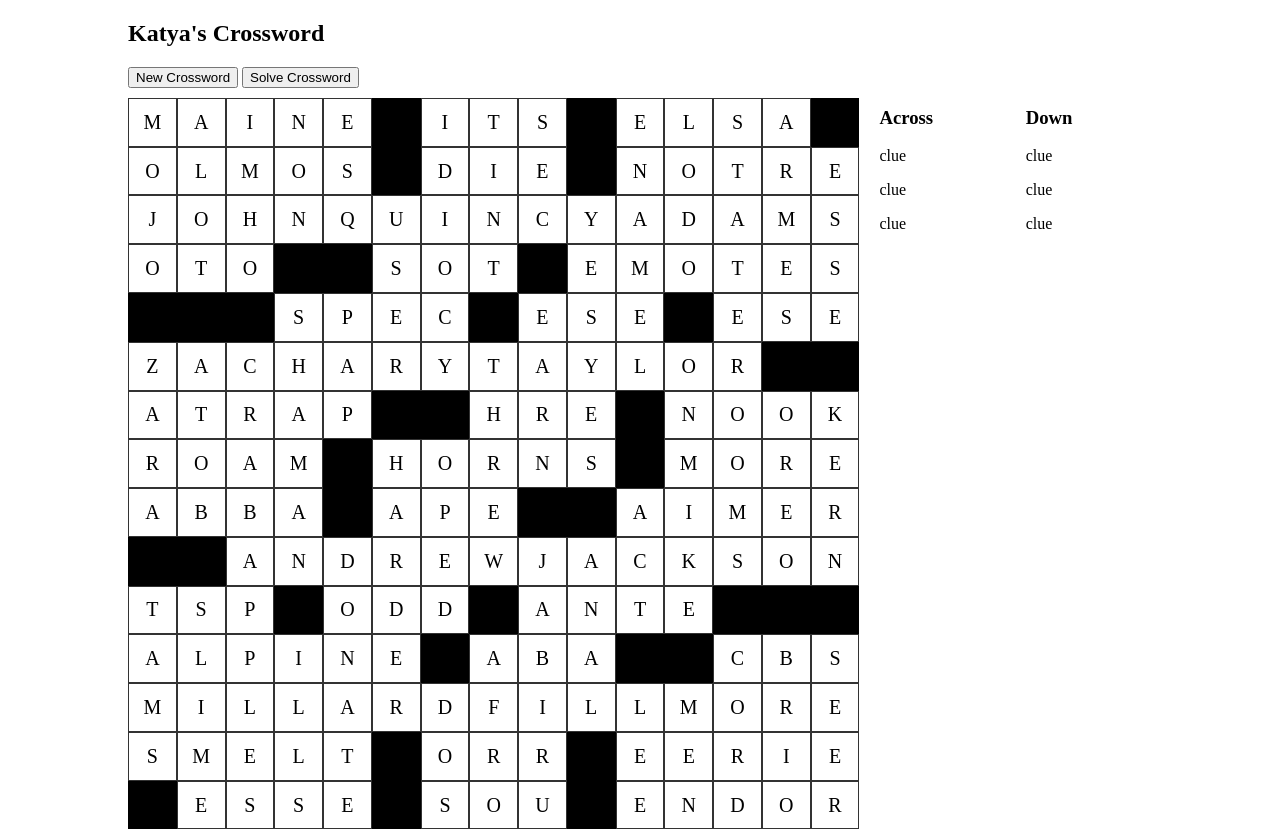
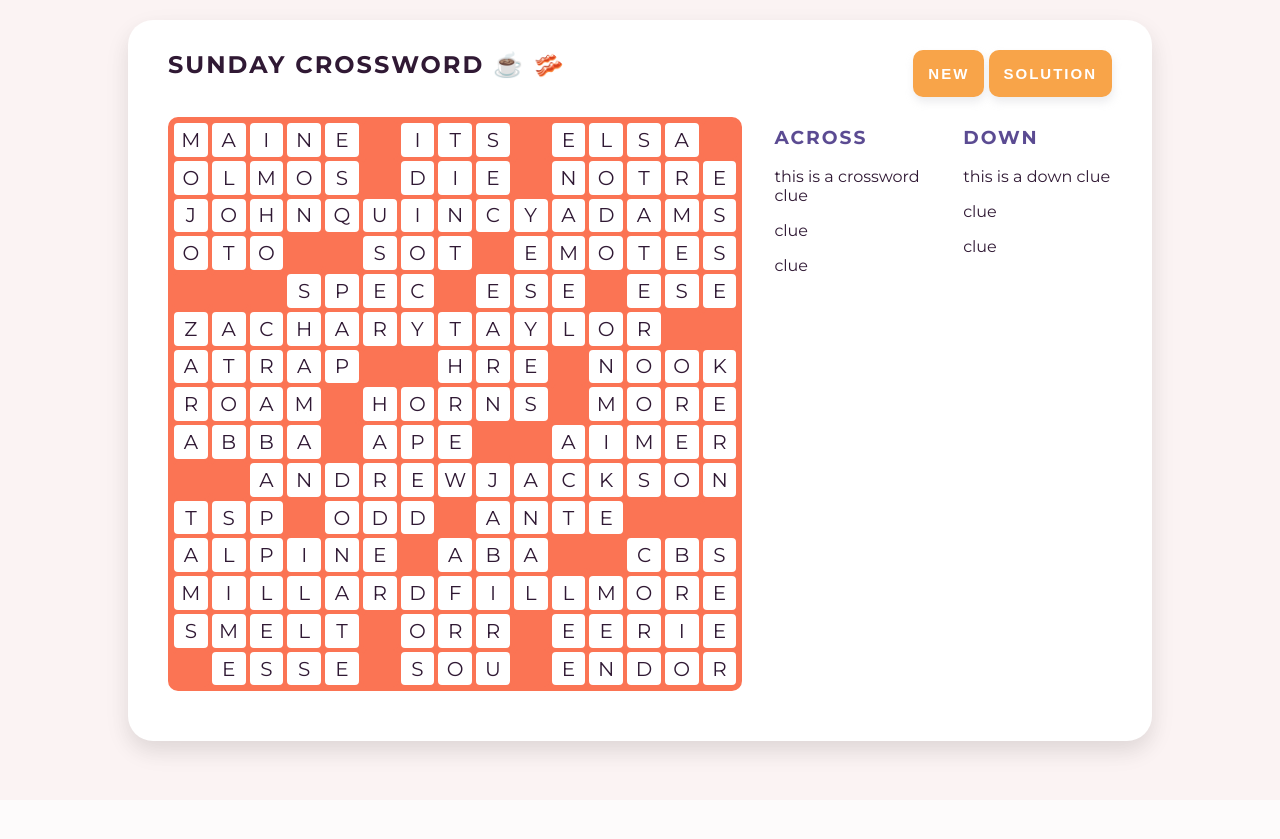
Before and after one commit to KatyaEssina2/crossword-generator, a Django app: page / in a window 1280 px wide. After the commit the page ends 762 px from the top, so only its background shows below. Run offline with Django 3.2, Linux system fonts and the light colour scheme.

Commit message:
add styles

```diff
--- a/generator/static/style.css
+++ b/generator/static/style.css
@@ -1,8 +1,36 @@
 body {
-    height: 100%;
+    font-family: 'Montserrat', sans-serif;
     max-width: 1024px;
+    background-color: #FBF3F3;
     margin: auto;
-    margin-top: 20px;
+    padding: 20px 0px;
+    color: #301934;
+}
+
+h2, h3 {
+  letter-spacing: 2px;
+  font-weight: 700;
+}
+
+h2 {
+  display: inline-block;
+  margin: 0px;
+}
+
+h3 {
+  color: #5B4B92;
+}
+
+.header-container {
+  display: flex;
+  justify-content: space-between;
+}
+
+.card {
+  padding: 30px 40px;
+  background-color: #ffffff;
+  border-radius: 25px;
+  box-shadow: 0 10px 30px rgba(0,0,0,0.05), 0 10px 20px rgba(0,0,0,0.07);
 }
 
 .grid-container {
@@ -10,12 +38,16 @@ body {
     display: grid;
     grid-template-columns: repeat(15, 1fr);
     margin: 10px 0px;
+    border: 4px solid #FB7454;
+    background-color: #FB7454;
+    border-radius: 10px;
   }
 
   .grid-item {
-    background-color: rgba(255, 255, 255, 0.8);
-    border: 1px solid rgba(0, 0, 0, 0.8);
+    background-color: white;
+    border: 2px solid #FB7454;
     position: relative;
+    border-radius: 6px;
   }
 
   .grid-item:after {
@@ -35,14 +67,38 @@ body {
   }
 
   .empty {
-      background-color: black;
+      background-color: #FB7454;
   }
 
   .crossword-container {
     display: grid;
-    grid-template-columns: 5fr 1fr 1fr;
+    grid-template-columns: 3fr 1fr 1fr;
+    margin: 10px 0px;
   }
 
   .clues-container {
-    padding: 0px 20px;
+    padding-left: 40px;
   }
+
+  button {
+    border-radius: 10px;
+    padding: 15px;
+    border: none;
+    background-color: #F8A449;
+    color: white;
+    font-size: 15px;
+    box-shadow: 1px 5px 8px #bcbcc449;
+    letter-spacing: 2px;
+    font-weight: 600;
+  }
+
+button:hover {
+  cursor: pointer;
+  box-shadow: 1px 5px 8px #bcbcc49c;
+  background-color: #fa982e;
+  font-weight: 700;
+}
+
+button:focus {
+  outline: none;
+}
--- a/generator/templates/index.html
+++ b/generator/templates/index.html
@@ -1,10 +1,16 @@
 {% load static %}
 
 <link rel="stylesheet" type="text/css" href="{% static 'style.css' %}">
+<link href="https://fonts.googleapis.com/css?family=Montserrat:400,500,600,700,800" rel="stylesheet">
 
-<h2>Katya's Crossword</h2>
-<button>New Crossword</button>
-<button>Solve Crossword</button>
+<div class="card">
+    <div class="header-container">
+        <h2>SUNDAY CROSSWORD ☕ 🥓</h2>
+        <span>
+            <button>NEW</button>
+            <button>SOLUTION</button>
+        </span>
+    </div>
     <div class="crossword-container">
         <div class="grid-container">
             {% for row in crossword %}
@@ -14,15 +20,16 @@
             {% endfor %}
         </div>
         <div class="clues-container">
-        <h3>Across</h3>
+            <h3>ACROSS</h3>
             {% for clue in clues.across %}
                 <p>{{ clue }}</p>
             {% endfor %}
         </div>
         <div class="clues-container">
-        <h3>Down</h3>
+            <h3>DOWN</h3>
             {% for clue in clues.down %}
                 <p>{{ clue }}</p>
             {% endfor %}
         </div>
     </div>
+</div>
--- a/generator/views.py
+++ b/generator/views.py
@@ -5,7 +5,10 @@ from django.http import HttpResponse
 def index(request):
     # create crossword
     crossword = create_crossword()
-    clues = {"across": ["clue", "clue", "clue"], "down": ["clue", "clue", "clue"]}
+    clues = {
+        "across": ["this is a crossword clue", "clue", "clue"],
+        "down": ["this is a down clue", "clue", "clue"],
+    }
     return render(request, "index.html", {"crossword": crossword, "clues": clues})
 
 
```
Lines whose indentation alone changed are shown as unchanged.
